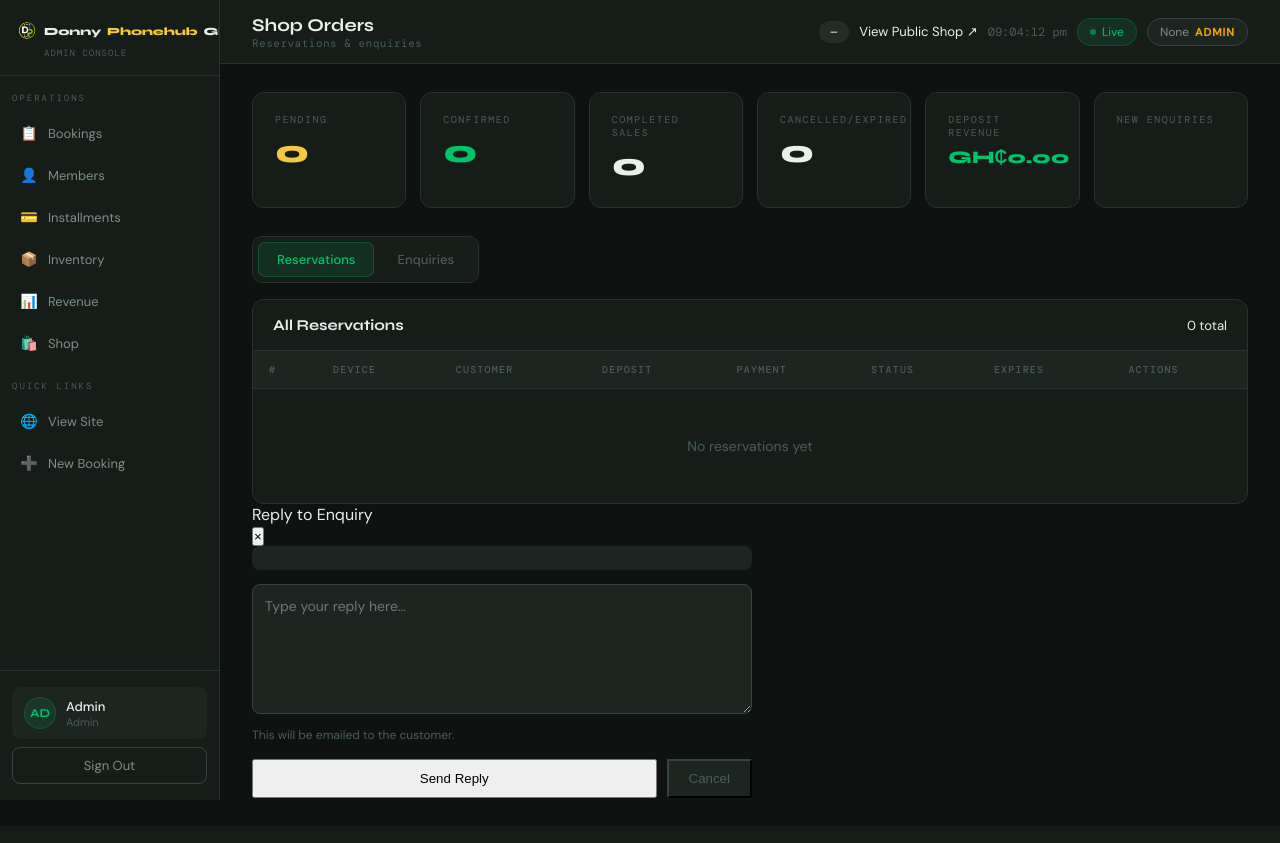
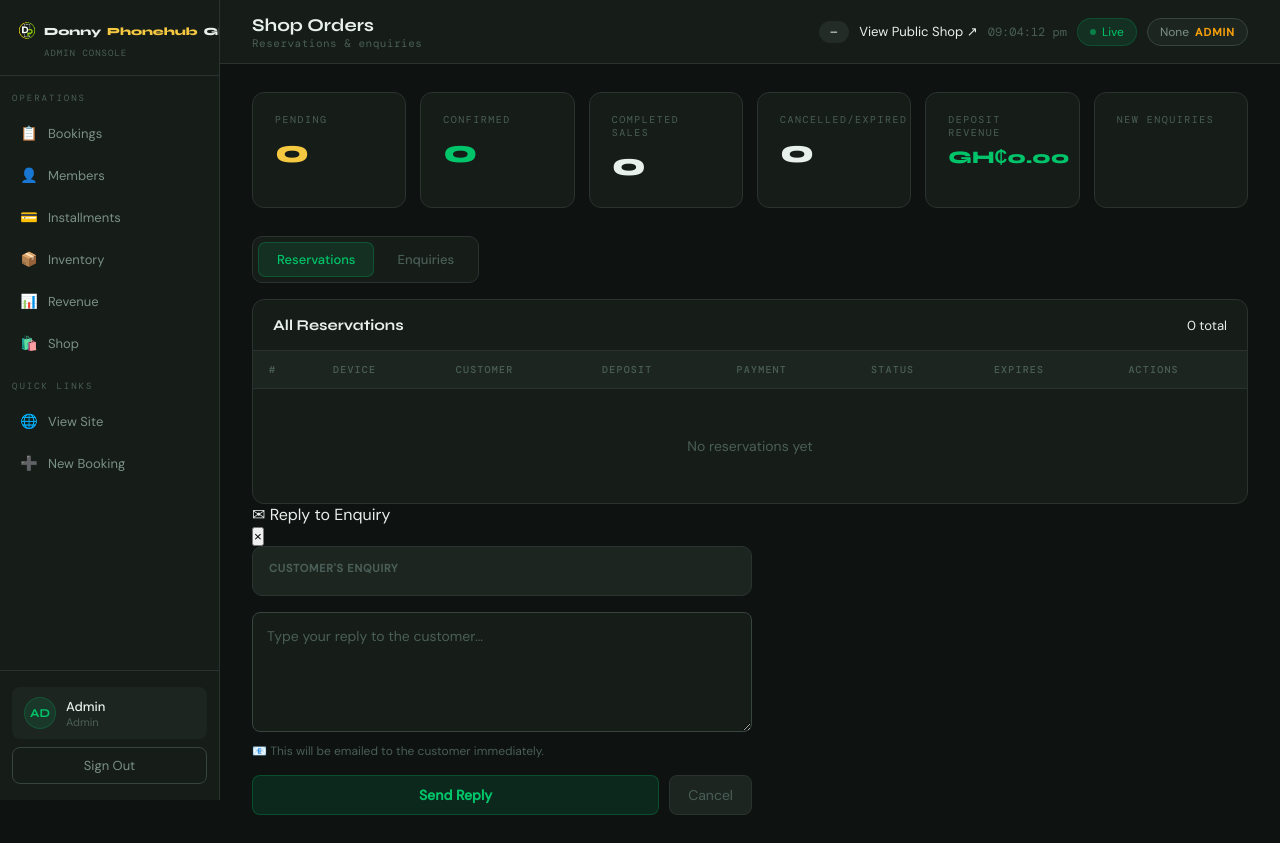
Before and after one commit to juakin-D/donnyfix, a Flask app: template templates/admin_shop.html in a window 1280 px wide. Before the commit the page ends 800 px from the top, so only its background shows below. Run offline with Flask 3, Linux system fonts and the light colour scheme; the template is opened without the code that fills it, so the values that code supplies are empty; some libraries are stand-ins or nearby versions.

Commit message:
Polish enquiry reply UI in admin_shop
- Dedicated CSS classes: .enq-message, .enq-reply-preview, .badge.replied,
  .badge.new-enq, .btn-reply (.has-reply variant), .reply-modal-enquiry,
  .reply-textarea, .reply-send-btn, .reply-cancel-btn
- Reply button turns green with 'Edit Reply' label when reply exists
- Inline reply preview shown below original message with green left-border
- Status badge shows replied timestamp + replied_by admin name
- Modal shows customer enquiry context (device + message) in styled box
  with textarea auto-focused on open

Co-Authored-By: Claude Sonnet 4.6 <noreply@anthropic.com>

```diff
--- a/templates/admin_shop.html
+++ b/templates/admin_shop.html
@@ -55,6 +55,86 @@ th:last-child,td:last-child{white-space:nowrap}
 /* ── COUNTDOWN ── */
 .countdown{font-family:'DM Mono',monospace;font-size:12px;color:var(--amber)}
 .countdown.urgent{color:var(--red)}
+
+/* ── ENQUIRY MESSAGE CELL ── */
+.enq-message{font-size:13px;color:var(--text-soft);line-height:1.55;white-space:pre-wrap;max-width:220px}
+.enq-reply-preview{
+  margin-top:8px;padding:8px 10px;
+  background:var(--green-glow);
+  border-left:3px solid var(--green);
+  border-radius:0 6px 6px 0;
+  font-size:12px;color:var(--green);
+  line-height:1.5;white-space:pre-wrap;
+}
+.enq-reply-preview strong{display:block;font-size:11px;letter-spacing:.4px;text-transform:uppercase;margin-bottom:3px;opacity:.7}
+
+/* ── ENQUIRY STATUS BADGES ── */
+.badge.replied{background:var(--green-glow);color:var(--green);border:1px solid rgba(0,196,106,.3)}
+.badge.new-enq{background:var(--amber-dim);color:var(--amber);border:1px solid rgba(245,158,11,.25)}
+.badge.read{background:var(--surface2);color:var(--text-muted);border:1px solid var(--border)}
+.enq-replied-meta{font-size:11px;color:var(--text-muted);margin-top:4px;font-family:'DM Mono',monospace}
+
+/* ── REPLY BUTTON ── */
+.btn-reply{background:rgba(59,158,232,.12);border-color:rgba(59,158,232,.3);color:#3B9EE8}
+.btn-reply:hover{background:rgba(59,158,232,.2)}
+.btn-reply.has-reply{background:var(--green-glow);border-color:rgba(0,196,106,.3);color:var(--green)}
+.btn-reply.has-reply:hover{background:rgba(0,196,106,.18)}
+
+/* ── REPLY MODAL ── */
+.reply-modal-enquiry{
+  background:var(--surface2);
+  border:1px solid var(--border);
+  border-radius:10px;
+  padding:14px 16px;
+  margin-bottom:16px;
+}
+.reply-modal-enquiry .rme-label{
+  font-size:11px;font-weight:700;text-transform:uppercase;
+  letter-spacing:.8px;color:var(--text-muted);margin-bottom:6px;
+}
+.reply-modal-enquiry .rme-device{
+  font-size:13px;font-weight:600;color:var(--text);margin-bottom:4px;
+}
+.reply-modal-enquiry .rme-message{
+  font-size:13px;color:var(--text-soft);line-height:1.6;
+  white-space:pre-wrap;max-height:80px;overflow-y:auto;
+}
+.reply-textarea{
+  width:100%;min-height:120px;
+  padding:12px 14px;
+  background:var(--surface);
+  border:1px solid var(--border2);
+  border-radius:8px;
+  font-family:'DM Sans',sans-serif;
+  font-size:14px;color:var(--text);
+  resize:vertical;outline:none;
+  transition:border-color .15s;
+  line-height:1.6;
+}
+.reply-textarea:focus{border-color:var(--green)}
+.reply-textarea::placeholder{color:var(--text-muted)}
+.reply-hint{font-size:12px;color:var(--text-muted);margin:6px 0 16px;display:flex;align-items:center;gap:5px}
+.reply-actions{display:flex;gap:10px}
+.reply-send-btn{
+  flex:1;padding:10px;
+  background:var(--green-glow);
+  border:1px solid rgba(0,196,106,.25);
+  border-radius:8px;
+  color:var(--green);
+  font-family:'DM Sans',sans-serif;font-size:14px;font-weight:600;
+  cursor:pointer;transition:background .15s;
+}
+.reply-send-btn:hover{background:rgba(0,196,106,.2)}
+.reply-cancel-btn{
+  padding:10px 18px;
+  background:var(--surface2);
+  border:1px solid var(--border);
+  border-radius:8px;
+  color:var(--text-muted);
+  font-family:'DM Sans',sans-serif;font-size:14px;
+  cursor:pointer;transition:background .15s;
+}
+.reply-cancel-btn:hover{background:var(--border);color:var(--text)}
 
 @media(max-width:1100px){.stats-row{grid-template-columns:repeat(3,1fr)}}
 @media(max-width:700px){.stats-row{grid-template-columns:repeat(2,1fr)}}
@@ -244,24 +324,27 @@ th:last-child,td:last-child{white-space:nowrap}
                   </td>
                   <td style="font-weight:600">{{ e.device_type }}</td>
                   <td>{{ e.budget or '—' }}</td>
-                  <td style="max-width:200px;font-size:.83rem;color:var(--muted)">
-                    <div style="white-space:pre-wrap;">{{ e.message }}</div>
+                  <td>
+                    <div class="enq-message">{{ e.message }}</div>
                     {% if e.response_message %}
-                      <div style="margin-top:6px;padding:6px 10px;background:var(--green-glow);border-radius:6px;font-size:.78rem;color:var(--green);white-space:pre-wrap;">
-                        <strong>Reply:</strong> {{ e.response_message }}
+                      <div class="enq-reply-preview">
+                        <strong>Reply</strong>{{ e.response_message }}
                       </div>
                     {% endif %}
                   </td>
                   <td>
                     {% if e.status == 'Replied' %}
-                      <span class="badge" style="background:var(--green-glow);color:var(--green);border:1px solid rgba(0,196,106,.3)">✓ Replied</span>
+                      <span class="badge replied">✓ Replied</span>
                       {% if e.replied_at %}
-                        <div style="font-size:.72rem;color:var(--muted);margin-top:3px;">{{ e.replied_at.strftime('%d %b, %H:%M') }}</div>
+                        <div class="enq-replied-meta">{{ e.replied_at.strftime('%d %b, %H:%M') }}</div>
+                      {% endif %}
+                      {% if e.replied_by %}
+                        <div class="enq-replied-meta">by {{ e.replied_by }}</div>
                       {% endif %}
                     {% elif e.status == 'New' %}
-                      <span class="badge pending">New</span>
+                      <span class="badge new-enq">New</span>
                     {% else %}
-                      <span class="badge" style="background:rgba(122,143,128,.1);color:var(--muted)">{{ e.status }}</span>
+                      <span class="badge read">{{ e.status }}</span>
                     {% endif %}
                   </td>
                   <td style="font-size:.8rem;color:var(--muted)">
@@ -270,9 +353,9 @@ th:last-child,td:last-child{white-space:nowrap}
                   <td>
                     <div style="display:flex;gap:6px;flex-wrap:wrap;">
                       {% if has_permission('edit_inventory') %}
-                        <button class="btn btn-confirm"
+                        <button class="btn btn-reply {% if e.response_message %}has-reply{% endif %}"
                           onclick="openReplyModal({{ e.id }}, {{ e.customer_name|tojson }}, {{ e.customer_email|tojson }}, {{ e.device_type|tojson }}, {{ e.message|tojson }}, {{ (e.response_message or '')|tojson }})">
-                          ✉ Reply
+                          {% if e.response_message %}✓ Edit Reply{% else %}✉ Reply{% endif %}
                         </button>
                       {% endif %}
                       {% if has_permission('delete_inventory') %}
@@ -298,23 +381,26 @@ th:last-child,td:last-child{white-space:nowrap}
 
     <!-- REPLY MODAL -->
     <div id="reply-modal" class="notes-modal">
-      <div class="notes-modal-box" style="max-width:500px;">
+      <div class="notes-modal-box" style="max-width:500px;width:92%;">
         <div class="notes-modal-head">
-          <div id="reply-modal-title" class="notes-modal-title">Reply to Enquiry</div>
+          <div id="reply-modal-title" class="notes-modal-title">✉ Reply to Enquiry</div>
           <button class="notes-modal-close" onclick="closeReplyModal()">×</button>
         </div>
-        <div id="reply-modal-enquiry" style="background:var(--surface2);border-radius:8px;padding:12px;margin-bottom:14px;font-size:13px;color:var(--text-soft);line-height:1.6;white-space:pre-wrap;"></div>
+        <div class="reply-modal-enquiry">
+          <div class="rme-label">Customer's Enquiry</div>
+          <div id="reply-modal-device" class="rme-device"></div>
+          <div id="reply-modal-enquiry" class="rme-message"></div>
+        </div>
         <form id="reply-form" method="POST">
           <input type="hidden" name="csrf_token" value="{{ csrf_token() }}">
           <textarea name="response_message" id="reply-textarea"
-            placeholder="Type your reply here…"
-            style="width:100%;min-height:130px;padding:12px;background:var(--surface2);border:1px solid var(--border2);border-radius:8px;font-family:'DM Sans',sans-serif;font-size:14px;color:var(--text);resize:vertical;outline:none;"
+            class="reply-textarea"
+            placeholder="Type your reply to the customer…"
             required></textarea>
-          <p style="font-size:12px;color:var(--text-muted);margin:8px 0 16px;">This will be emailed to the customer.</p>
-          <div style="display:flex;gap:10px;">
-            <button type="submit" class="notes-modal-btn" style="flex:1;">Send Reply</button>
-            <button type="button" class="notes-modal-btn" onclick="closeReplyModal()"
-              style="flex:0 0 auto;width:auto;padding:10px 20px;background:var(--surface2);border-color:var(--border2);color:var(--text-muted);">Cancel</button>
+          <div class="reply-hint">📧 This will be emailed to the customer immediately.</div>
+          <div class="reply-actions">
+            <button type="submit" class="reply-send-btn">Send Reply</button>
+            <button type="button" class="reply-cancel-btn" onclick="closeReplyModal()">Cancel</button>
           </div>
         </form>
       </div>
@@ -339,11 +425,13 @@ if (window.location.hash === '#tab-enquiries') {
 
 // Reply modal
 function openReplyModal(id, name, email, device, message, existing) {
-  document.getElementById('reply-modal-title').textContent = 'Reply to ' + name + ' (' + email + ')';
-  document.getElementById('reply-modal-enquiry').textContent = 'Device: ' + device + '\n\n' + message;
+  document.getElementById('reply-modal-title').textContent = '✉ Reply to ' + name;
+  document.getElementById('reply-modal-device').textContent = 'Device wanted: ' + device;
+  document.getElementById('reply-modal-enquiry').textContent = message;
   document.getElementById('reply-textarea').value = existing || '';
   document.getElementById('reply-form').action = '/admin/shop/enquiries/' + id + '/reply';
   document.getElementById('reply-modal').classList.add('open');
+  setTimeout(function(){ document.getElementById('reply-textarea').focus(); }, 100);
 }
 function closeReplyModal() {
   document.getElementById('reply-modal').classList.remove('open');
```
